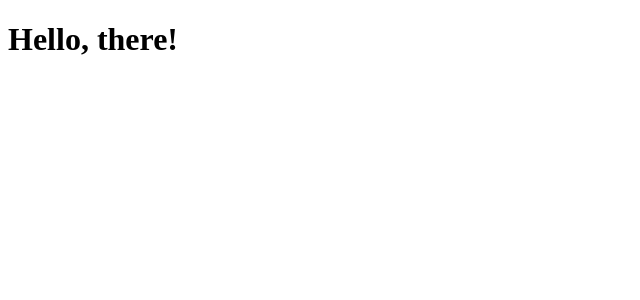
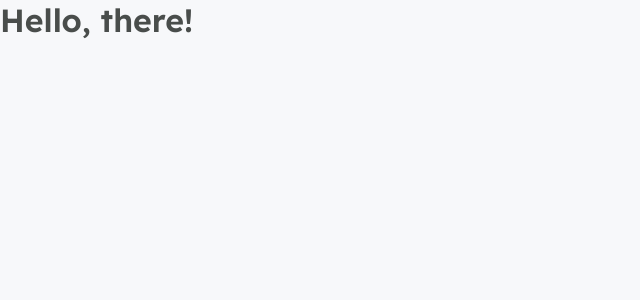
Before and after one commit to fpsaraiva/nlw5-next-podcastr, a Next.js app: page / in a window 1280 px wide. Shown: the top 300 px of the page, without its empty margins (0-640 px from the left). Built offline with nearby package versions, Linux system fonts and the light colour scheme.

Commit message:
typescript config. global styles created. font styles config.

```diff
--- a/pages/_app.js
+++ b/src/pages/_app.tsx
@@ -1,3 +1,5 @@
+import '../styles/global.scss'
+
 function MyApp({ Component, pageProps }) {
   return <Component {...pageProps} />
 }
--- /dev/null
+++ b/src/pages/_document.tsx
@@ -0,0 +1,18 @@
+import Document, { Html, Head, Main, NextScript } from 'next/document';
+
+export default class MyDocument extends Document {
+  render() {
+    return (
+      <Html>
+        <Head>
+          <link rel="preconnect" href="https://fonts.gstatic.com" />
+          <link href="https://fonts.googleapis.com/css2?family=Inter&family=Lexend:wght@500;600&display=swap" rel="stylesheet" />
+        </Head>
+        <body>
+          <Main />
+          <NextScript />
+        </body>
+      </Html>
+    )
+  }
+}
--- /dev/null
+++ b/src/styles/global.scss
@@ -0,0 +1,61 @@
+* {
+  margin: 0;
+  padding: 0;
+  box-sizing: border-box;
+}
+
+:root {
+  --white: #FFF;
+
+  --gray-50: #F7F8FA;
+  --gray-100: #E6E8EB;
+  --gray-200: #AFB2B1;
+  --gray-500: #808080;
+  --gray-800: #494D4B;
+
+  --green-500: #04D361;
+
+  --purple-300: #9F75FF;
+  --purple-400: #9164FA;
+  --purple-500: #8257E5;
+  --purple-800: #6F48C9;
+}
+
+@media (max-width: 1080px) {
+  html {
+    font-size: 93.75%;
+  }
+}
+
+@media (max-width: 720) {
+  html {
+    font-size: 87.5%;
+  }
+}
+
+body {
+  background: var(--gray-50);
+}
+
+body, input, textarea, button {
+  font: 500 1em Inter, sans-serif;
+  color: var(--gray-500);
+}
+
+h1, h2, h3, h4, h5, h6 {
+  font-weight: 600;
+  font-family: Lexend, sans-serif;
+  color: var(--gray-800);
+}
+
+h1 {
+  font-size: 2rem;
+}
+
+h2 {
+  font-size: 1.5rem;
+}
+
+button {
+  cursor: pointer;
+}
```
Also changed, not shown: package.json (+7 -1 lines), tsconfig.json (added, +29 -0 lines), next-env.d.ts (added), src/pages/index.tsx (renamed from pages/index.js), 1 other file (tests, documents, lock files or other folders).
